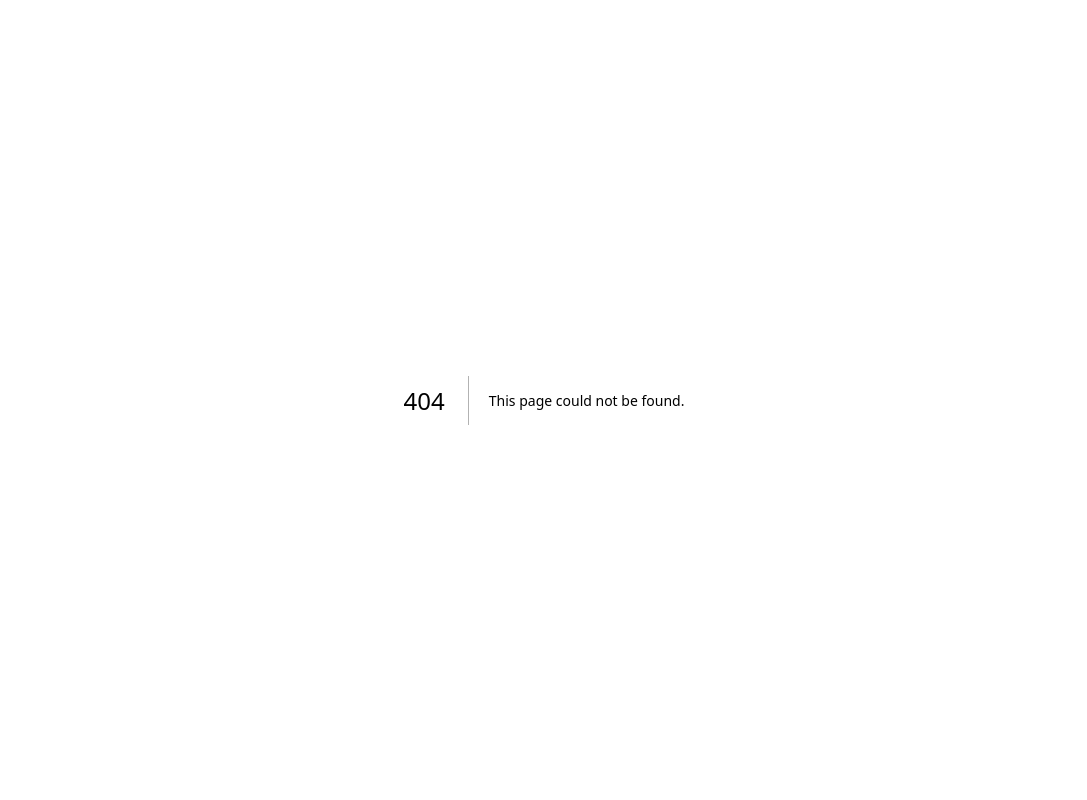
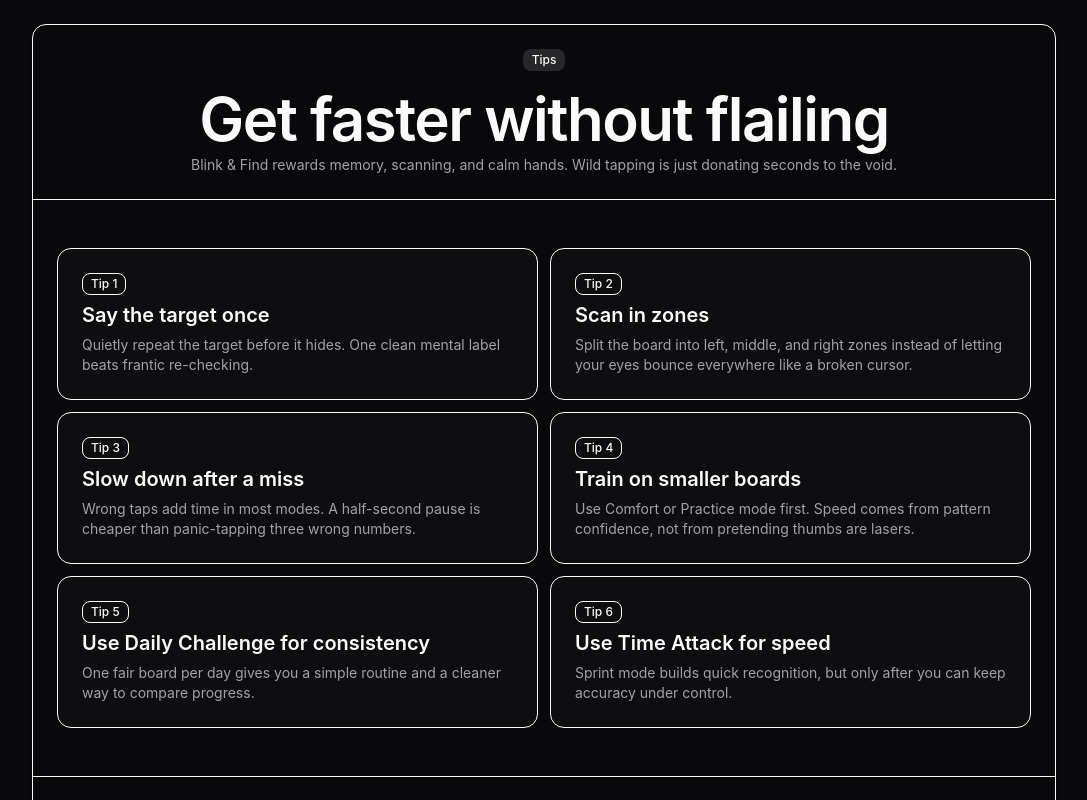
Before and after one commit to Nischhalsubba/blink-and-find, a Next.js app: page /tips in a window 1280 px wide. Before the commit this address had no page. Shown: the whole page, without its empty margins (96-1183 px from the left). Built offline with nearby package versions, Linux system fonts and the light colour scheme.

Commit message:
Add tips page

```diff
--- /dev/null
+++ b/src/app/tips/page.tsx
@@ -0,0 +1,84 @@
+import type { Metadata } from "next";
+import Link from "next/link";
+import { Badge } from "@/components/ui/badge";
+import { Button } from "@/components/ui/button";
+import { Card, CardContent, CardDescription, CardFooter, CardHeader, CardTitle } from "@/components/ui/card";
+import { absoluteUrl, SITE_NAME } from "@/lib/seo";
+
+const description = "Improve at Blink & Find with practical scanning, memory, focus, and speed tips for number hunting games.";
+
+const tips = [
+  {
+    title: "Say the target once",
+    description: "Quietly repeat the target before it hides. One clean mental label beats frantic re-checking.",
+  },
+  {
+    title: "Scan in zones",
+    description: "Split the board into left, middle, and right zones instead of letting your eyes bounce everywhere like a broken cursor.",
+  },
+  {
+    title: "Slow down after a miss",
+    description: "Wrong taps add time in most modes. A half-second pause is cheaper than panic-tapping three wrong numbers.",
+  },
+  {
+    title: "Train on smaller boards",
+    description: "Use Comfort or Practice mode first. Speed comes from pattern confidence, not from pretending thumbs are lasers.",
+  },
+  {
+    title: "Use Daily Challenge for consistency",
+    description: "One fair board per day gives you a simple routine and a cleaner way to compare progress.",
+  },
+  {
+    title: "Use Time Attack for speed",
+    description: "Sprint mode builds quick recognition, but only after you can keep accuracy under control.",
+  },
+];
+
+export const metadata: Metadata = {
+  title: "Tips | Get Faster at Blink & Find",
+  description,
+  alternates: {
+    canonical: absoluteUrl("/tips"),
+  },
+  openGraph: {
+    title: "Blink & Find Tips",
+    description,
+    url: absoluteUrl("/tips"),
+    siteName: SITE_NAME,
+    type: "article",
+  },
+};
+
+export default function TipsPage() {
+  return (
+    <main className="app-shell overflow-auto">
+      <section className="mx-auto grid min-h-full w-full max-w-5xl gap-4 py-4">
+        <Card className="overflow-hidden">
+          <CardHeader className="border-b text-center">
+            <Badge variant="secondary" className="mx-auto mb-3 w-fit">Tips</Badge>
+            <CardTitle className="text-4xl font-semibold tracking-tight sm:text-6xl">Get faster without flailing</CardTitle>
+            <CardDescription>
+              Blink & Find rewards memory, scanning, and calm hands. Wild tapping is just donating seconds to the void.
+            </CardDescription>
+          </CardHeader>
+          <CardContent className="grid gap-3 p-4 sm:grid-cols-2 sm:p-6">
+            {tips.map((tip, index) => (
+              <Card key={tip.title} className="bg-muted/20 shadow-none">
+                <CardHeader>
+                  <Badge variant="outline" className="w-fit">Tip {index + 1}</Badge>
+                  <CardTitle className="text-xl">{tip.title}</CardTitle>
+                  <CardDescription>{tip.description}</CardDescription>
+                </CardHeader>
+              </Card>
+            ))}
+          </CardContent>
+          <CardFooter className="flex flex-col gap-2 border-t p-4 sm:flex-row sm:justify-end sm:p-6">
+            <Button asChild variant="outline"><Link href="/practice">Practice</Link></Button>
+            <Button asChild variant="outline"><Link href="/daily">Daily Challenge</Link></Button>
+            <Button asChild><Link href="/time-attack">Time Attack</Link></Button>
+          </CardFooter>
+        </Card>
+      </section>
+    </main>
+  );
+}
```
